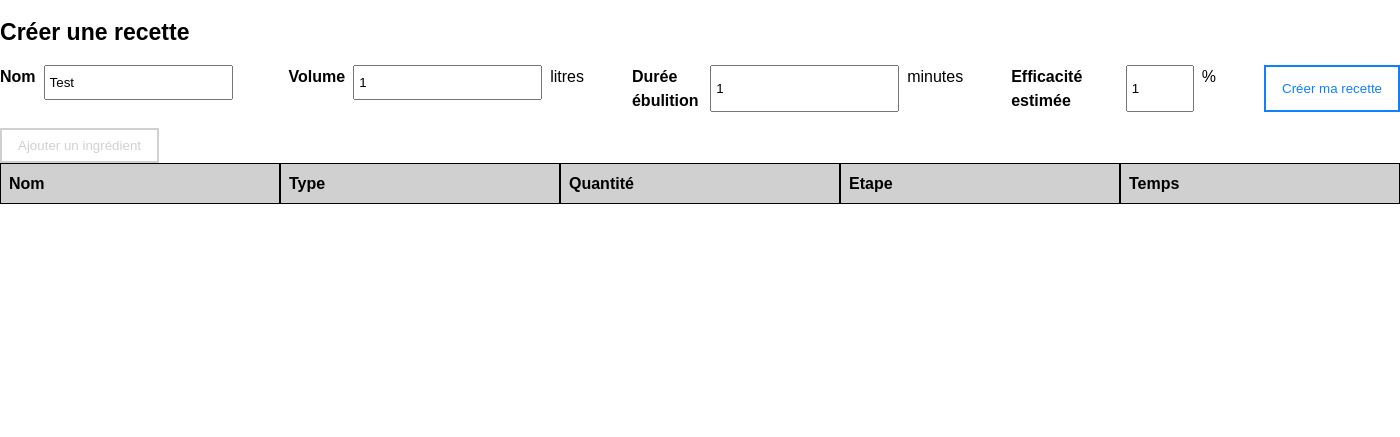
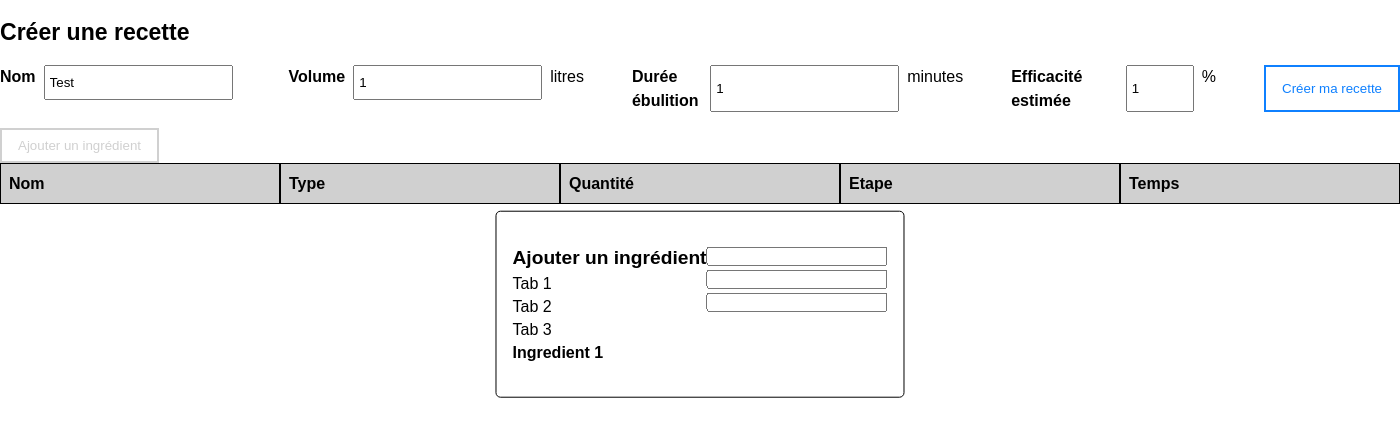
Before and after one commit to Siolaron/BeerGeek, a PHP site: page /creer-une-recette.php in a window 1400 px wide. Shown: the part 96-533 px from the top of the page. Run offline with PHP 8.4, Linux system fonts and the light colour scheme.

Commit message:
FEAT : Modal open

```diff
--- a/assets/css/style.css
+++ b/assets/css/style.css
@@ -195,6 +195,23 @@ main {
     font-size: var(--fs-s);
 }
 
+/* ------------------------
+    MODAL INGREDIENT
+------------------------ */
+
+.modal-ingredients {
+    padding: 2rem 1rem;
+    display: flex;
+    position: absolute;
+    top: 50%;
+    left: 50%;
+    transform: translate(-50%, -50%);
+    z-index: 10;
+    border: solid 1px var(--c-black);
+    border-radius: 5px;
+    background-color: var(--c-white);
+}
+
 /* --------------------------------------------------------------------------------------------
                                         UTILITIE
 -------------------------------------------------------------------------------------------- */
--- a/assets/js/script.js
+++ b/assets/js/script.js
@@ -1,9 +1,12 @@
-import {amountSugarProduct, calculDensity, clickOnTab} from './helpers.js';
+import { amountSugarProduct, calculDensity, clickOnTab } from './helpers.js';
 
 /* --------------------------------------------------------------------------------------------
                                       CREATE RECEIPT
 -------------------------------------------------------------------------------------------- */
 
+/**
+ * Check the create receipt form
+ */
 function checkCreateReceipt(e) {
     e.preventDefault()
     let form_createreceipt = e.target
@@ -31,7 +34,6 @@ function checkCreateReceipt(e) {
     }
 
     // Check boiling
-
     if (receipt_boiling.value == '' || receipt_boiling.value == null || receipt_boiling.value == 'undefined') {
         setErrorCreateReceipt(receipt_boiling, 'Ce champ est incorrect')
         validate_boiling = false
@@ -52,6 +54,9 @@ function checkCreateReceipt(e) {
 
 }
 
+/**
+ * Create error message
+ */
 function setErrorCreateReceipt(input, message) {
     // Disabled add ingredient button
     document.getElementById('add_ingredient').classList.add('disabled')
@@ -68,29 +73,47 @@ function setErrorCreateReceipt(input, message) {
 
     // Focus listener to remove error
     input.addEventListener('focus', function () {
+        // Remove class
         input.classList.remove('error')
+        // Remove message
         errorMessage.remove()
     })
 }
 
+/**
+ * Called to unable add ingredient button
+ */
 function validateCreateReceipt() {
     // Enable add ingredient button
     document.getElementById('add_ingredient').classList.remove('disabled')
+    // Add event listener
+    let btn_add_ingredient = document.getElementById('add_ingredient')
+    btn_add_ingredient.addEventListener('click', openModalToAddIngredient)
 }
 
-window.addEventListener("load", function() {
+/**
+ * Open modal to add an ingredient
+ */
+function openModalToAddIngredient() {
+    let modal = document.getElementById('modal-ingredients')
+    modal.style.display = 'flex'
+}
+
+window.addEventListener("load", function () {
 
     /* TABS */
-	// Retrieve the tabs that correspond to the different types of ingredients
-	let tabs = document.querySelectorAll(".tabs-ingredients__list > li");
+    // Retrieve the tabs that correspond to the different types of ingredients
+    let tabs = document.querySelectorAll(".tabs-ingredients__list > li");
 
     //For each tab, add a listener to the click
-	for (let i = 0; i < tabs.length; i++) {
-		tabs[i].addEventListener( "click", clickOnTab);
-	}
+    for (let i = 0; i < tabs.length; i++) {
+        tabs[i].addEventListener("click", clickOnTab);
+    }
 
-  /* CREATE RECEIPT */
-  document.getElementById('form__createreceipt').addEventListener('submit', checkCreateReceipt)
+    /* CREATE RECEIPT */
+    let form_createreceipt = document.getElementById('form__createreceipt')
+    if (form_createreceipt != null)
+        form_createreceipt.addEventListener('submit', checkCreateReceipt)
 
 });
 
--- a/creer-une-recette.php
+++ b/creer-une-recette.php
@@ -2,7 +2,7 @@
 
 <main>
     <h1>Créer une recette</h1>
-    <form action="post" class="createreceipt" id="form__createreceipt">
+    <form method="post" class="createreceipt" id="form__createreceipt">
         <div class="createreceipt__group">
             <label for="receipt_name" class="createreceipt__label">Nom</label>
             <input type="text" name="receipt_name" id="receipt_name" class="createreceipt__input" value="Test">
@@ -61,6 +61,47 @@
             </div>
         </li> -->
     </ul>
+
+    <div class="modal-ingredients" id="modal-ingredients">
+        <div class="modal-ingredients__leftcontent">
+            <h2>Ajouter un ingrédient</h2>
+            <div class="tabs-ingredients">
+                <ul class="tabs-ingredients__list">
+                    <li class="tabs-ingredients__item active" data-ingredient="malts">Tab 1</li>
+                    <li class="tabs-ingredients__item" data-ingredient="houblons">Tab 2</li>
+                    <li class="tabs-ingredients__item" data-ingredient="levures">Tab 3</li>
+                </ul>
+                <div class="tabs-ingredients__content">
+                    <div id="malts" class="tab-ingredients__pane active">
+                        <h3>Ingredient 1</h3>
+                    </div>
+                    <div id="houblons" class="tab-ingredients__pane">
+                        <h3>Ingredient 2</h3>
+                    </div>
+                    <div id="levures" class="tab-ingredients__pane">
+                        <h3>Ingredient 3</h3>
+                    </div>
+                </div>
+            </div>
+        </div>
+        <div class="modal-ingredients__rightcontent">
+            <form action="" method="post" id="form__add-ingredient" class="form__add-ingredient">
+                <div class="form__add-ingredient__group">
+                    <label for=""></label>
+                    <input type="text">
+                </div>
+                <div class="form__add-ingredient__group">
+                    <label for=""></label>
+                    <input type="text">
+                </div>
+                <div class="form__add-ingredient__group">
+                    <label for=""></label>
+                    <input type="text">
+                </div>
+            </form>
+        </div>
+
+    </div>
 </main>
 
 <?php require_once('./inc/footer.php') ?>
```
Also changed, not shown: inventaire.php (indentation only).
